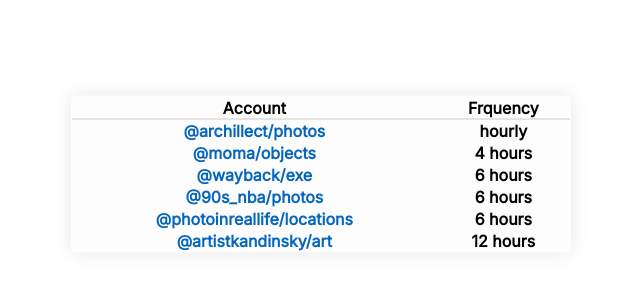
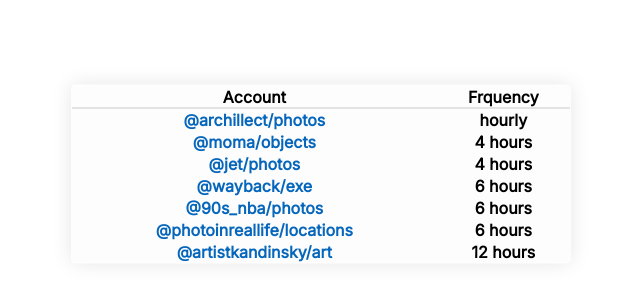
Before and after one commit to jasonleyser/slate-cron, a Next.js app: page /list in a window 1280 px wide. Shown: the part 226-526 px from the top of the page, without its empty margins (319-959 px from the left). Built offline with nearby package versions, Linux system fonts and the light colour scheme.

Commit message:
Update list.js

```diff
--- a/pages/list.js
+++ b/pages/list.js
@@ -3,6 +3,7 @@
 const users = [
     { account: 'archillect', collection: 'photos', freq: 'hourly', run_time: 'xx:26' },
     { account: 'moma', collection: 'objects', freq: '4 hours', run_time: '10:05, 2:05, 6:05' },
+    { account: 'jet', collection: 'photos', freq: '4 hours', run_time: '10:05, 2:05, 6:05' },
     { account: 'wayback', collection: 'exe', freq: '6 hours', run_time: '2:22, 8:22' },
     { account: '90s_nba', collection: 'photos', freq: '6 hours', run_time: '10:00, 6:00' },
     { account: 'photoinreallife', collection: 'locations', freq: '6 hours', run_time: '10:05, 2:05, 6:05' },
```
